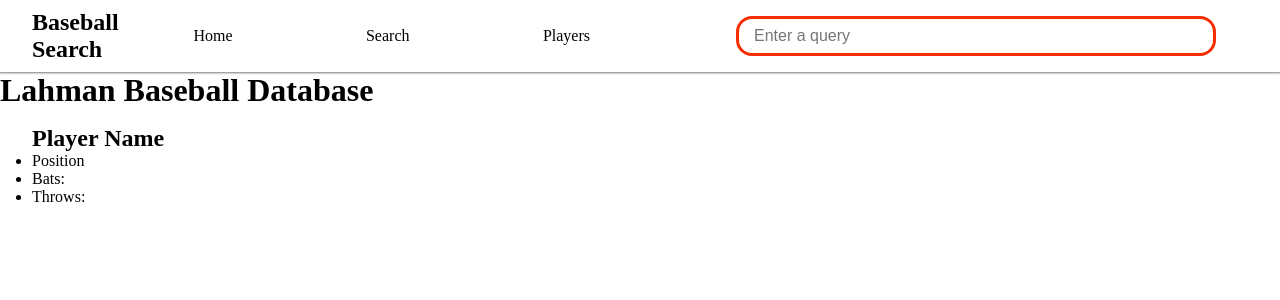
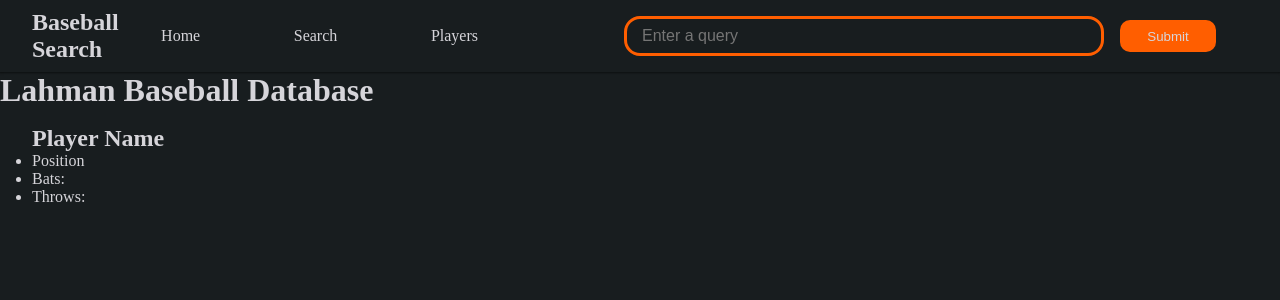
Before and after one commit to Matt-Hays/CS5302, a Flask app: page / in a window 1280 px wide. Shown: the top 300 px of the page. Run offline with Flask 2, Linux system fonts and the light colour scheme.

Commit message:
Chose Color Palette

```diff
--- a/app/forms.py
+++ b/app/forms.py
@@ -4,3 +4,4 @@ from wtforms.validators import DataRequired
 
 class PrimarySearchForm(FlaskForm):
     user_query = StringField('', validators=[DataRequired()])
+    submit = SubmitField('Submit')
--- a/app/static/styles/globals.css
+++ b/app/static/styles/globals.css
@@ -1,16 +1,20 @@
 :root {
-	/* COLOR SCHEME */
-	--highlight_2: #ffa303;
-	--highlight_1: #f82e00;
-	--primary_1: #771631;
-	--white_1: #fff;
-	--black_1: #000;
-
 	/* PRIMARY SIZES */
 	--header_1: 4rem;
 	--header_2: 3rem;
 	--subheader: 2rem;
 	--std_font: 1rem;
+
+	/* Baseball Color Palette */
+	--bg_color: #181d1f;
+	--text_color: #d6d5da;
+	--hlt_brown: #FF5E00;
+	--hlt_blue: #0ff;
+}
+
+body {
+	background-color: var(--bg_color);
+	color: var(--text_color);
 }
 
 /* NAVIGATION */
@@ -46,7 +50,7 @@
 }
 
 .nav-link > a:hover {
-	color: var(--highlight_2);
+	color: var(--hlt_brown);
 	text-decoration: underline;
 }
 
@@ -56,6 +60,8 @@
 	margin-right: 4rem;
 	margin-top: 1rem;
 	margin-bottom: 1rem;
+	display: flex;
+	align-items: center;
 }
 
 .main-label {
@@ -66,13 +72,30 @@
 	width: 30rem;
 	height: 2.5rem;
 	border-radius: 16px;
-	border: 3px solid var(--highlight_1);
+	border: 3px solid var(--hlt_brown);
+	background-color: var(--bg_color);
 	padding: 5px;
 	padding-left: 15px;
 	outline: none;
 	font-size: 1rem;
+	color: var(--text_color);
 }
 
 #main-search:focus {
-	border-color: var(--highlight_2);
+	border-color: var(--hlt_blue);
 }
+
+.submit_btn {
+	width: 6rem;
+	height: 2rem;
+	background-color: var(--hlt_brown);
+	border: none;
+	border-radius: 10px;
+	margin-left: 1rem;
+	color: var(--white_1);
+}
+
+.submit_btn:active {
+	background-color: var(--hlt_blue);
+	color: var(--black_1);
+}
--- a/app/templates/base.html
+++ b/app/templates/base.html
@@ -32,6 +32,7 @@
 					<a href="/players">Players</a>
 				</li>
 			</ul>
+
 			<form action="" method="POST" novalidate id="search-form">
 				{{ form.hidden_tag() }}
 				<div class='label'>
@@ -40,6 +41,7 @@
 					{{ form.user_query(size=48, id='main-search', placeholder='Enter a query') }}
 					<!---->
 				</div>
+				<div>{{ form.submit(class_='submit_btn') }}</div>
 			</form>
 		</nav>
 
```
